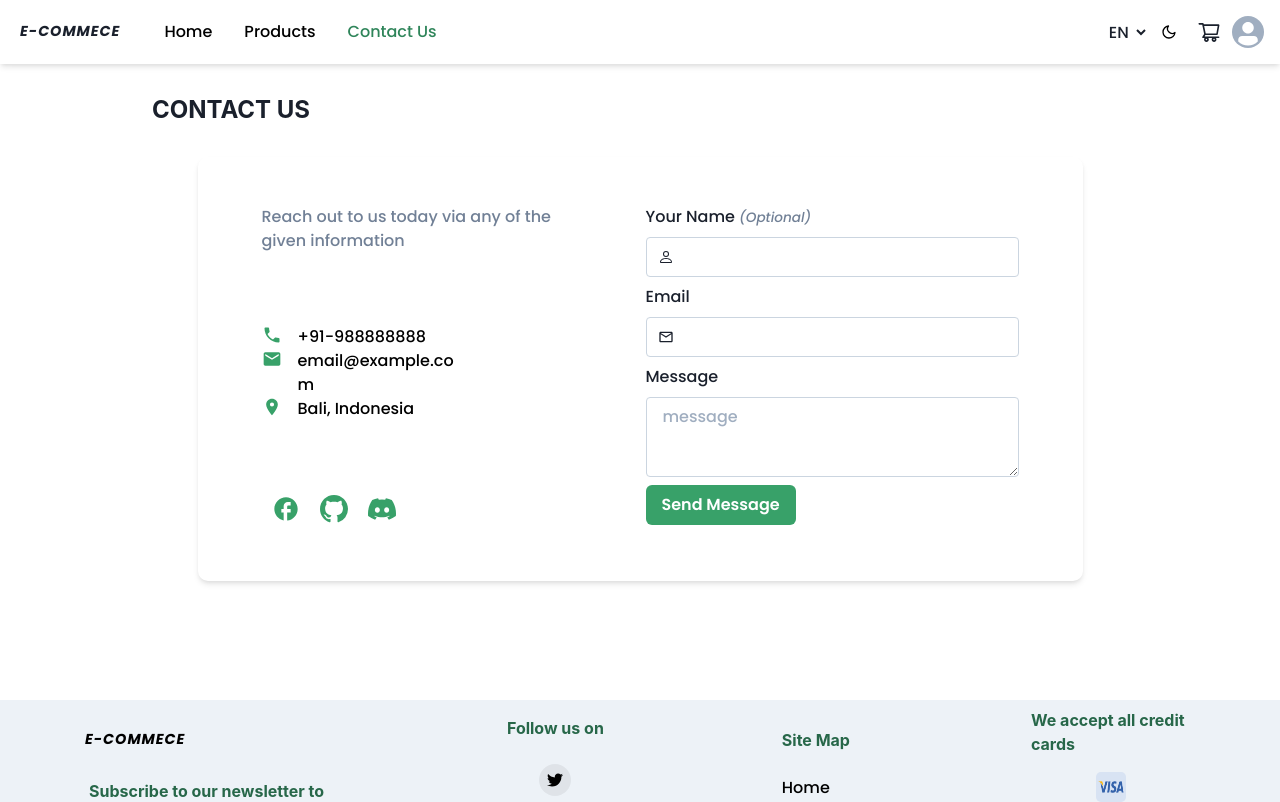
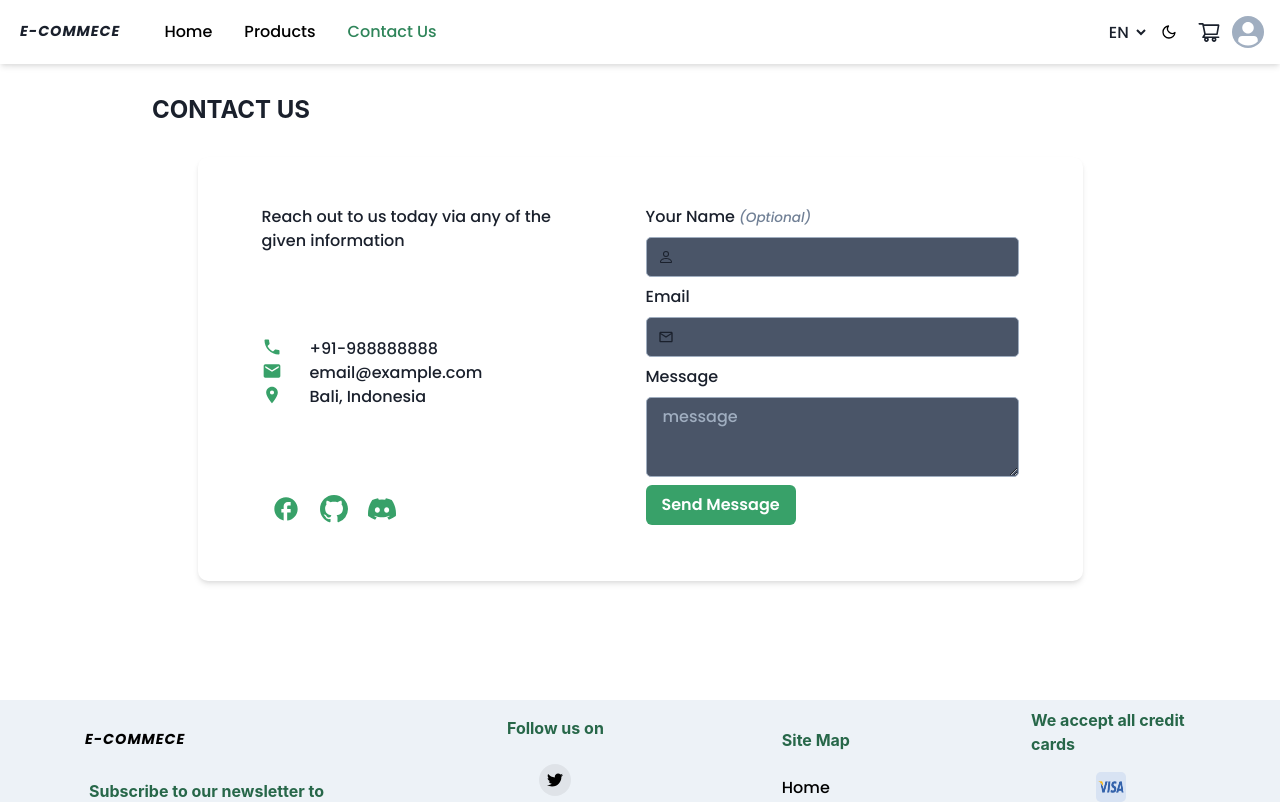
Before and after one commit to Samlogy/saas-ecommerce, a Next.js app in the folder front/: page /contact in a window 1280 px wide. Shown: the top 802 px of the page. Built offline with nearby package versions, Linux system fonts and the light colour scheme.

Commit message:
add: dark mode --> front (products - home - product details - contact)

```diff
--- a/front/components/Countdown.tsx
+++ b/front/components/Countdown.tsx
@@ -1,4 +1,4 @@
-import { Box, Flex } from '@chakra-ui/react'
+import { Box, Flex, useColorModeValue } from '@chakra-ui/react'
 import React, { useEffect, useState } from 'react'
 
 const calculateTimeLeft = (dueDay: any) => {
@@ -47,6 +47,7 @@ function Countdown({ initYear, dueDay }: ICountdown) {
 export default Countdown
 
 const CountBox = ({ data, type }: { data: any; type: any }) => {
+  const bgColor = useColorModeValue('white', 'gray_2')
   const dataType =
     type === 'days'
       ? 'Days'
@@ -66,6 +67,7 @@ const CountBox = ({ data, type }: { data: any; type: any }) => {
       w="4rem"
       borderRadius={'10px'}
       m="0.5rem"
+      bg={bgColor}
     >
       <Box as="span" fontWeight={'600'} fontSize="1rem">
         {' '}
--- a/front/components/Layout.tsx
+++ b/front/components/Layout.tsx
@@ -1,4 +1,4 @@
-import { Container, Flex } from '@chakra-ui/react'
+import { Container, Flex, useColorModeValue } from '@chakra-ui/react'
 import Head from 'next/head'
 import { useRouter } from 'next/router'
 import { Footer, NavBar, ProtectedPage, ShoppingCart } from '../components'
@@ -16,6 +16,8 @@ export default function Layout({ children, isHeaderVisible, isFooterVisible, ...
     pathname === '/profile' || pathname === '/edit-profile' || pathname === '/admin'
   // console.log('protected: ', pathname, isProtected)
 
+  const bgColor = useColorModeValue('white', 'gray_3')
+
   return (
     <>
       <Head>
@@ -26,15 +28,13 @@ export default function Layout({ children, isHeaderVisible, isFooterVisible, ...
         <title> Ecommerce Web App </title>
       </Head>
 
-      <Flex flexDir="column" {...rest}>
+      <Flex flexDir="column" {...rest} bg={bgColor}>
         {isHeaderVisible && <NavBar />}
 
         <Container
           maxW="1024px"
-          bg="#FFFC"
+          bg={bgColor}
           minHeight="calc(100vh - 100px)"
-          // py="36px"
-          // px={['16px', '', '', '50px', '100px']}
           p="6rem 1.5rem 2rem 1.5rem"
           borderRadius="4px"
         >
--- a/front/components/Pagination.tsx
+++ b/front/components/Pagination.tsx
@@ -1,4 +1,4 @@
-import { Button, Flex, IconButton } from '@chakra-ui/react'
+import { Button, Flex, IconButton, useColorModeValue, useColorMode } from '@chakra-ui/react'
 import { RiArrowLeftSLine, RiArrowRightSLine } from 'react-icons/ri'
 
 interface IPagination {
@@ -22,13 +22,19 @@ const Pagination = ({
   endPage,
   lastPage
 }: IPagination) => {
+  const { colorMode: mode } = useColorMode()
+
+  const bgColor = useColorModeValue('gray_8', 'gray_2')
+  const textColor = useColorModeValue('accent_4', 'white')
+
   return (
     <Flex flexDir="row" justifyContent={'space-between'} w="60%" m="1.5rem auto">
       <Button
-        color="gray.600"
         fontSize=".9rem"
         mx=".25rem"
-        _hover={{ bg: 'gray.400', color: 'white' }}
+        bg={bgColor}
+        color={textColor}
+        _hover={{ bg: mode === 'light' ? 'gray_7' : 'gray_4', color: 'white' }}
         disabled={page === 1}
         onClick={startPage}
       >
@@ -39,7 +45,9 @@ const Pagination = ({
       <IconButton
         aria-label="arrow left"
         icon={<RiArrowLeftSLine size={22} color="gray" />}
-        _hover={{ bg: 'gray.300', color: 'white' }}
+        bg={bgColor}
+        color={textColor}
+        _hover={{ bg: mode === 'light' ? 'gray_7' : 'gray_4', color: 'white' }}
         disabled={page === 1}
         onClick={prevPage}
       />
@@ -48,10 +56,11 @@ const Pagination = ({
         {pages.map((page: number) => (
           <Button
             key={page}
-            color="gray.600"
+            bg={bgColor}
+            color={textColor}
             fontSize=".9rem"
             mx=".25rem"
-            _hover={{ bg: 'gray.400', color: 'white' }}
+            _hover={{ bg: mode === 'light' ? 'gray_7' : 'gray_4', color: 'white' }}
             onClick={() => changePage(page)}
           >
             {' '}
@@ -63,16 +72,19 @@ const Pagination = ({
       <IconButton
         aria-label="arrow right"
         icon={<RiArrowRightSLine size={22} color="gray" />}
-        _hover={{ bg: 'gray.300', color: 'white' }}
+        _hover={{ bg: mode === 'light' ? 'gray_7' : 'gray_4', color: 'white' }}
+        bg={bgColor}
+        color={textColor}
         disabled={page === lastPage}
         onClick={nextPage}
       />
 
       <Button
-        color="gray.600"
+        bg={bgColor}
+        color={textColor}
         fontSize=".9rem"
         mx=".25rem"
-        _hover={{ bg: 'gray.400', color: 'white' }}
+        _hover={{ bg: mode === 'light' ? 'gray_7' : 'gray_4', color: 'white' }}
         disabled={page === lastPage}
         onClick={endPage}
       >
--- a/front/components/ProductCard.tsx
+++ b/front/components/ProductCard.tsx
@@ -6,6 +6,7 @@ import { useShoppingCart } from '../store'
 const ProductCard = ({ id, data }: { id: string | number; data: any }) => {
   const addToCart = useShoppingCart((state: any) => state.addToCart)
 
+  const bgColor = useColorModeValue('white', 'gray_2')
   return (
     <Link href={`http://localhost:3000/product/${id}`}>
       <Flex
@@ -16,13 +17,7 @@ const ProductCard = ({ id, data }: { id: string | number; data: any }) => {
         justifyContent="center"
         cursor={'pointer'}
       >
-        <Box
-          bg={useColorModeValue('white', 'gray.800')}
-          w="full"
-          rounded="lg"
-          shadow="lg"
-          position="relative"
-        >
+        <Box bg={bgColor} w="full" rounded="lg" shadow="lg" position="relative">
           {data.isNew && <Circle size="10px" position="absolute" top={2} right={2} bg="red.200" />}
 
           <Image
--- a/front/pages/contact.tsx
+++ b/front/pages/contact.tsx
@@ -5,15 +5,13 @@ import {
   Text,
   IconButton,
   Button,
-  VStack,
-  HStack,
-  WrapItem,
   FormControl,
   FormLabel,
   Input,
   InputGroup,
   InputLeftElement,
-  Textarea
+  Textarea,
+  useColorModeValue
 } from '@chakra-ui/react'
 import { MdPhone, MdEmail, MdLocationOn, MdFacebook, MdOutlineEmail } from 'react-icons/md'
 import { BsGithub, BsDiscord, BsPerson } from 'react-icons/bs'
@@ -57,6 +55,11 @@ export default function contact() {
     // api call
   }
 
+  const bgColor = useColorModeValue('white', 'gray_2')
+  const textColor = useColorModeValue('balck', 'white')
+  const borderColor = useColorModeValue('gray_6', 'gray_4')
+  const inputColor = useColorModeValue('gray_3', 'gray_2')
+
   return (
     <Layout isHeaderVisible isFooterVisible>
       <Flex flexDir="column" justifyContent={'center'} alignItems="center">
@@ -71,20 +74,21 @@ export default function contact() {
           borderRadius={'10px'}
           boxShadow="md"
           p="1.5rem 2rem"
+          bg={bgColor}
         >
           <Flex flexDir="column" justifyContent={'space-between'} p="1.5rem 2rem">
-            <Text color="gray.500" fontSize={'1rem'} mb="1.5rem" maxW="20rem" minW="15rem">
+            <Text color={textColor} fontSize={'1rem'} mb="1.5rem" maxW="20rem" minW="15rem">
               Reach out to us today via any of the given information
             </Text>
 
             <Flex flexDir={'column'} alignItems="flex-start" mb="1rem">
               {contacts.map(contact => (
-                <Flex justifyContent={'space-between'} maxW="15rem">
-                  <Box as="span" mr="1rem">
+                <Flex justifyContent={'space-between'} w="15rem">
+                  <Box as="span" mr="1rem" color={'gray_9'}>
                     {' '}
                     {contact.icon}{' '}
                   </Box>
-                  <Text fontSize="1rem" color="black" maxW="10rem">
+                  <Text fontSize="1rem" color={textColor} w="12rem">
                     {' '}
                     {contact.data}{' '}
                   </Text>
@@ -117,21 +121,22 @@ export default function contact() {
               <FormControl id="name" mb=".5rem">
                 <FormLabel>
                   Your Name
-                  <Box as="span" color="gray.500" fontSize=".85rem" fontStyle={'italic'}>
+                  <Box as="span" color="gray_4" fontSize=".85rem" fontStyle={'italic'}>
                     {' '}
                     (Optional){' '}
                   </Box>
                 </FormLabel>
-                <InputGroup borderColor="#E0E1E7">
-                  <InputLeftElement pointerEvents="none" children={<BsPerson color="gray.800" />} />
+                <InputGroup>
+                  <InputLeftElement pointerEvents="none" children={<BsPerson color="gray_1" />} />
                   <Input
                     type="text"
                     size="md"
                     isInvalid={errors.name ? true : false}
                     focusBorderColor={errors.name ? 'error' : 'accent_6'}
                     errorBorderColor="error"
-                    borderColor="gray.300"
-                    borderRadius="4px"
+                    borderColor={borderColor}
+                    borderRadius="5px"
+                    bg={inputColor}
                     {...register('name')}
                   />
                 </InputGroup>
@@ -140,10 +145,10 @@ export default function contact() {
 
               <FormControl id="name" mb=".5rem">
                 <FormLabel> Email </FormLabel>
-                <InputGroup borderColor="#E0E1E7">
+                <InputGroup>
                   <InputLeftElement
                     pointerEvents="none"
-                    children={<MdOutlineEmail color="gray.800" />}
+                    children={<MdOutlineEmail color="gray_1" />}
                   />
                   <Input
                     type="email"
@@ -151,8 +156,9 @@ export default function contact() {
                     isInvalid={errors.email ? true : false}
                     focusBorderColor={errors.email ? 'error' : 'accent_6'}
                     errorBorderColor="error"
-                    borderColor="gray.300"
-                    borderRadius="4px"
+                    borderColor={borderColor}
+                    borderRadius="5px"
+                    bg={inputColor}
                     {...register('email')}
                   />
                 </InputGroup>
@@ -162,13 +168,14 @@ export default function contact() {
               <FormControl id="name" mb=".5rem">
                 <FormLabel> Message </FormLabel>
                 <Textarea
-                  _hover={{ borderRadius: 'gray.300' }}
+                  _hover={{ borderRadius: 'gray_6' }}
                   placeholder="message"
                   isInvalid={errors.message ? true : false}
                   focusBorderColor={errors.message ? 'error' : 'accent_6'}
                   errorBorderColor="error"
-                  borderColor="gray.300"
-                  borderRadius="4px"
+                  borderColor={borderColor}
+                  bg={inputColor}
+                  borderRadius="5px"
                   {...register('message')}
                 />
                 {errors.message && <ErrorMessage error={errors.message.message} />}
```
Also changed, not shown: front/pages/index.tsx (+12 -3 lines), 1 other file (tests, documents, lock files or other folders).
